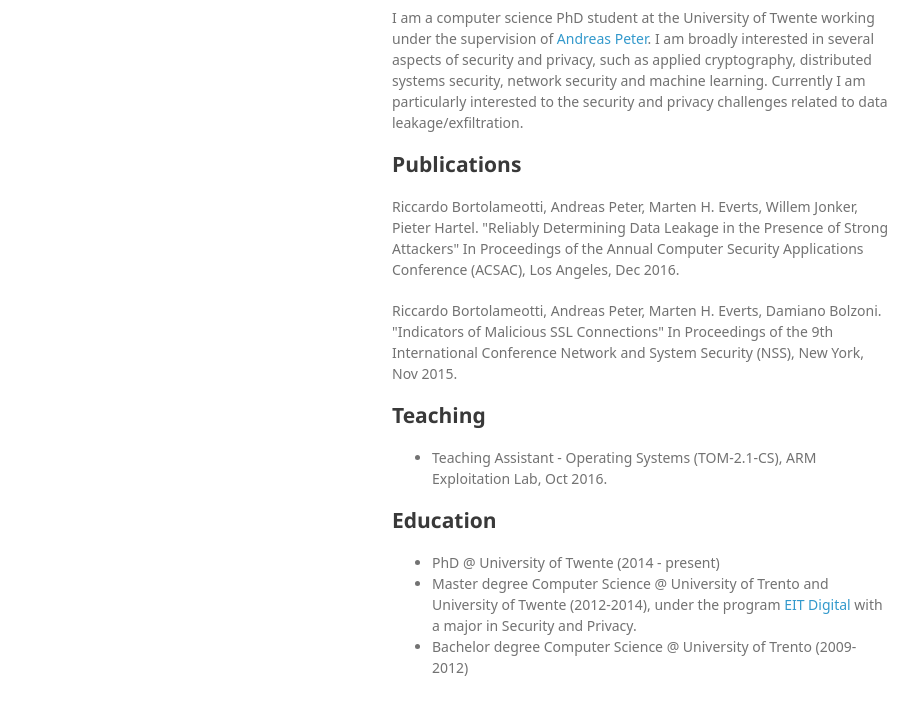
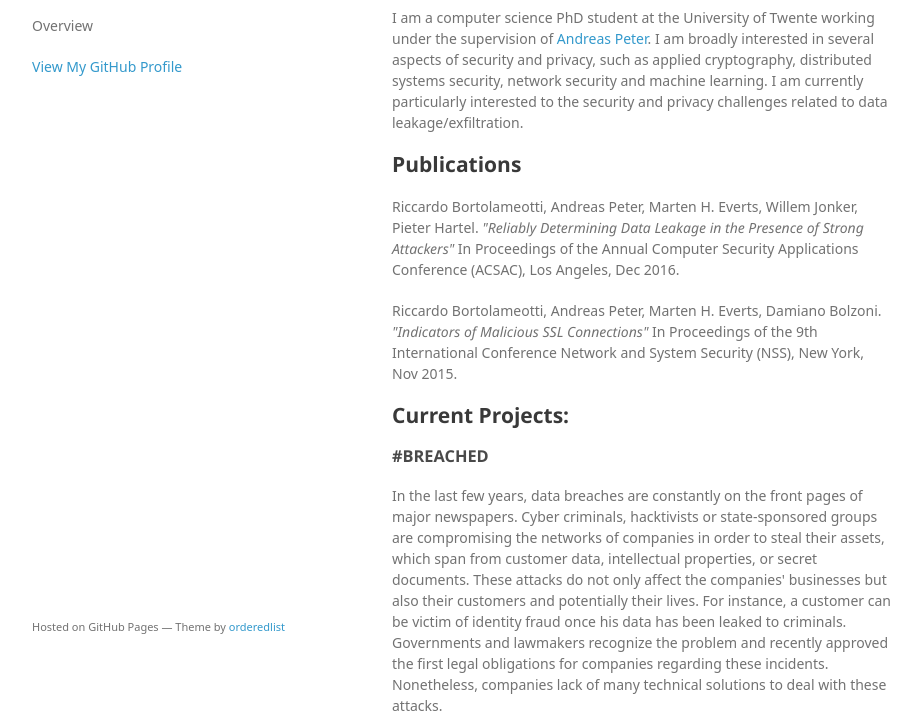
Before and after one commit to rbortolameotti/rbortolameotti.github.io, a plain HTML site: page index.html in a window 1280 px wide. Shown: the part 94-807 px from the top of the page, without its empty margins (178-1099 px from the left). Drawn offline with Linux system fonts and the light colour scheme; a web font is replaced by a local one.

Commit message:
Replace master branch with page content via GitHub

```diff
--- a/index.html
+++ b/index.html
@@ -16,25 +16,40 @@
     <div class="wrapper">
       <header>
         <h1>Overview</h1>
+        <p>Overview</p>
+
+
+        <p class="view"><a href="https://github.com/rbortolameotti">View My GitHub Profile</a></p>
+
       </header>
       <section>
         <h2>
 <a id="research" class="anchor" href="#research" aria-hidden="true"><span aria-hidden="true" class="octicon octicon-link"></span></a>Research</h2>
 
-<p>I am a computer science PhD student at the University of Twente working under the supervision of <a href="http://wwwhome.ewi.utwente.nl/%7Epetera/">Andreas Peter</a>. I am broadly interested in several aspects of security and privacy, such as applied cryptography, distributed systems security, network security and machine learning. Currently I am particularly interested to the security and privacy challenges related to data leakage/exfiltration.</p>
+<p>I am a computer science PhD student at the University of Twente working under the supervision of <a href="http://wwwhome.ewi.utwente.nl/%7Epetera/">Andreas Peter</a>. I am broadly interested in several aspects of security and privacy, such as applied cryptography, distributed systems security, network security and machine learning. I am currently particularly interested to the security and privacy challenges related to data leakage/exfiltration.</p>
 
 <h2>
 <a id="publications" class="anchor" href="#publications" aria-hidden="true"><span aria-hidden="true" class="octicon octicon-link"></span></a>Publications</h2>
 
-<p>Riccardo Bortolameotti, Andreas Peter, Marten H. Everts, Willem Jonker, Pieter Hartel. "Reliably Determining Data Leakage in the Presence of Strong Attackers" In Proceedings of the Annual Computer Security Applications Conference (ACSAC), Los Angeles, Dec 2016.</p>
+<p>Riccardo Bortolameotti, Andreas Peter, Marten H. Everts, Willem Jonker, Pieter Hartel. <em>"Reliably Determining Data Leakage in the Presence of Strong Attackers"</em> In Proceedings of the Annual Computer Security Applications Conference (ACSAC), Los Angeles, Dec 2016.</p>
 
-<p>Riccardo Bortolameotti, Andreas Peter, Marten H. Everts, Damiano Bolzoni. "Indicators of Malicious SSL Connections" In Proceedings of the 9th International Conference Network and System Security (NSS), New York, Nov 2015.</p>
+<p>Riccardo Bortolameotti, Andreas Peter, Marten H. Everts, Damiano Bolzoni. <em>"Indicators of Malicious SSL Connections"</em> In Proceedings of the 9th International Conference Network and System Security (NSS), New York, Nov 2015.</p>
+
+<h2>
+<a id="current-projects" class="anchor" href="#current-projects" aria-hidden="true"><span aria-hidden="true" class="octicon octicon-link"></span></a>Current Projects:</h2>
+
+<h3>
+<a id="breached" class="anchor" href="#breached" aria-hidden="true"><span aria-hidden="true" class="octicon octicon-link"></span></a>#BREACHED</h3>
+
+<p>In the last few years, data breaches are constantly on the front pages of major newspapers. Cyber criminals, hacktivists or state-sponsored groups are compromising the networks of companies in order to steal their assets, which span from customer data, intellectual properties, or secret documents. These attacks do not only affect the companies' businesses but also their customers and potentially their lives. For instance, a customer can be victim of identity fraud once his data has been leaked to criminals. Governments and lawmakers recognize the problem and recently approved the first legal obligations for companies regarding these incidents. Nonetheless, companies lack of many technical solutions to deal with these attacks.</p>
+
+<p>#BREACHED focuses on filling the technological gap that companies face when dealing with data breaches. The goal of this project is to create innovative technical solutions that deal with different aspects of such threats. The technologies proposed in this project will allow companies to better protect themselves even in case the attacker is very powerful. The aspects touched by the project span from the prevention of a data breach to the evaluation of its consequences and severity. </p>
 
 <h2>
 <a id="teaching" class="anchor" href="#teaching" aria-hidden="true"><span aria-hidden="true" class="octicon octicon-link"></span></a>Teaching</h2>
 
 <ul>
-<li>Teaching Assistant - Operating Systems (TOM-2.1-CS), ARM Exploitation Lab, Oct 2016.</li>
+<li>Teaching Assistant - <a href="http://wwwhome.ewi.utwente.nl/%7Epieter/CS-OS/">Operating Systems (TOM-2.1-CS)</a>, ARM Exploitation Lab, Oct 2016.</li>
 </ul>
 
 <h2>
@@ -45,6 +60,10 @@
 <li>Master degree Computer Science @ University of Trento and University of Twente (2012-2014), under the program <a href="http://www.eitdigital.eu/eit-digital-academy/master-school/">EIT Digital</a> with a major in Security and Privacy.</li>
 <li>Bachelor degree Computer Science @ University of Trento (2009-2012)</li>
 </ul>
+      </section>
+      <footer>
+        <p><small>Hosted on GitHub Pages &mdash; Theme by <a href="https://github.com/orderedlist">orderedlist</a></small></p>
+      </footer>
     </div>
     <script src="javascripts/scale.fix.js"></script>
 
```
Also changed, not shown: params.json (+1 -1 lines).
